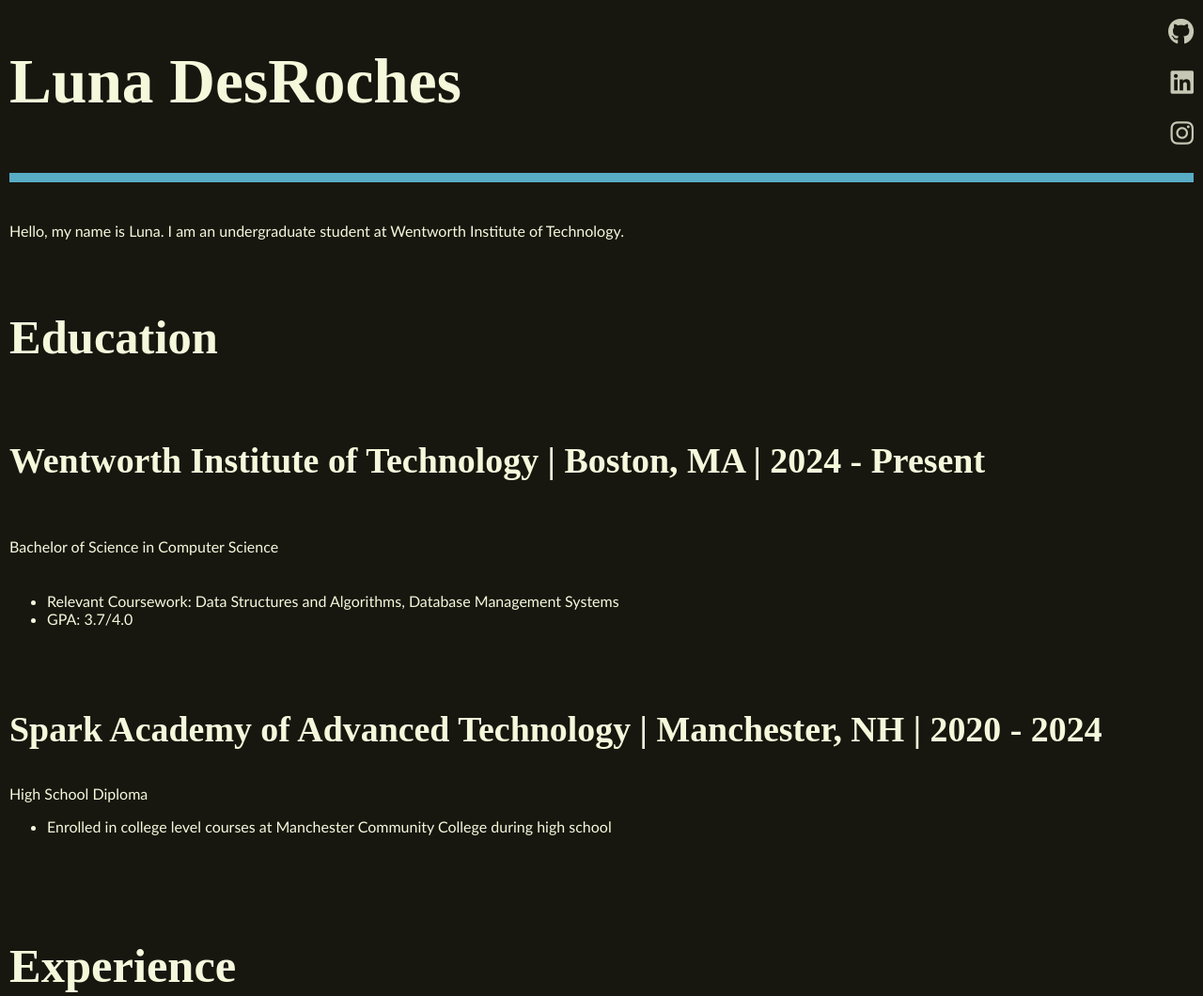
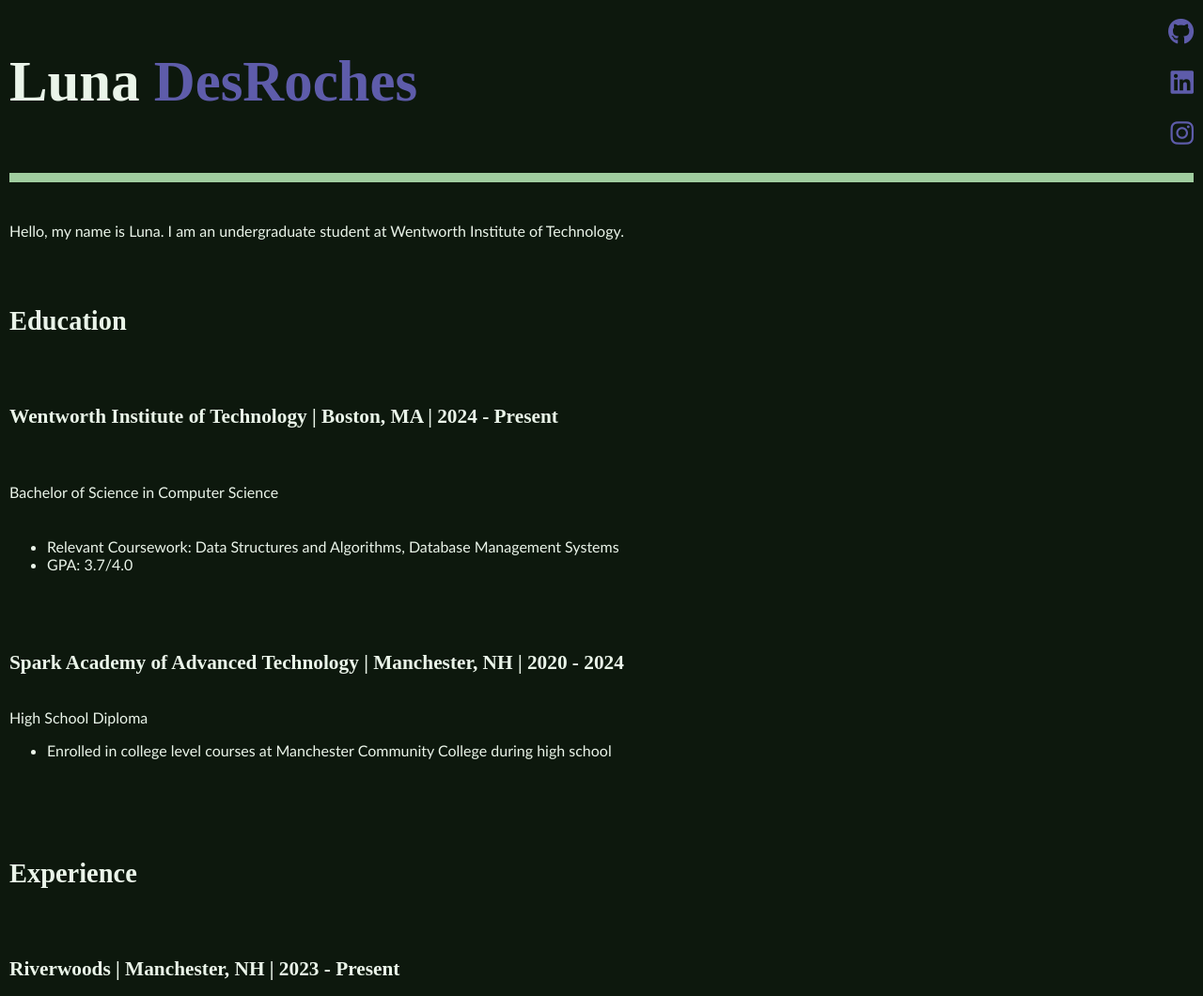
Before and after one commit to desrochesl/portfolio, a plain HTML site: page index.html in a window 1280 px wide. Shown: the top 1060 px of the page at 94% size. Drawn offline with Linux system fonts and the light colour scheme; a web font is replaced by a local one.

Commit message:
💄 Changed font size and colors (again again)

```diff
--- a/index.css
+++ b/index.css
@@ -23,7 +23,7 @@ html {
 /* 16px */
 
 h1 {
-    font-size: 4.21rem;
+    font-size: 3.8rem;
     /* 67.36px */
 }
 
@@ -66,11 +66,11 @@ body {
     align-items: flex-start;
 
     /* Colors */
-    --text: #f6f8dc;
-    --background: #17170f;
-    --primary: #c7c7b5;
-    --secondary: #466548;
-    --accent: #58acc5;
+    --text: #eaf4e9;
+    --background: #0d180d;
+    --primary: #a0cd9f;
+    --secondary: #3d5875;
+    --accent: #5e5caa;
 }
 
 h1 {
@@ -94,22 +94,27 @@ div {
     justify-content: space-between;
     width: 100%;
     margin-bottom: 10px;
-    border-bottom: 10px solid var(--accent);
+    border-bottom: 10px solid var(--primary);
 }
 
 /* Social Media Icons */
 .social-media {
     display: flex;
-    flex-direction: column;   /* make icons a column */
-    align-items: flex-end;    /* align the column to the right edge of the header */
-    justify-content: center;  /* vertically center inside the header row */
-    gap: 8px;                 /* spacing between icons */
+    flex-direction: column;
+    /* make icons a column */
+    align-items: flex-end;
+    /* align the column to the right edge of the header */
+    justify-content: center;
+    /* vertically center inside the header row */
+    gap: 8px;
+    /* spacing between icons */
 }
 
 .social-media a {
     text-decoration: none;
-    color: var(--primary);
-    margin: 6px 0;            /* vertical spacing between stacked icons */
+    color: var(--accent);
+    margin: 6px 0;
+    /* vertical spacing between stacked icons */
     font-size: 1.75em;
 }
 
@@ -119,12 +124,14 @@ div {
 
 .social-media a:hover i {
     transform: translateY(-4.5%);
-    color: var(--accent);
+    color: var(--primary);
 }
+
 /* End Social Media */
 
 div.introduction {
     margin: 10px 0;
+    background-color: var(--background);
 }
 
 
--- a/index.html
+++ b/index.html
@@ -12,7 +12,7 @@
 <body>
   <div class="header">
     <div class="name">
-      <h1>Luna DesRoches</h1>
+      <h1>Luna<span style="color: var(--accent);"> DesRoches</span> </h1>
     </div>
     <div class="social-media">
       <a href="/github"><i class="fab fa-github"></i></a>
@@ -28,15 +28,15 @@
 
 
   <div class="Education">
-    <h2>Education</h2>
-    <h3>Wentworth Institute of Technology | Boston, MA | 2024 - Present</h3>
+    <h4>Education</h4>
+    <h5>Wentworth Institute of Technology | Boston, MA | 2024 - Present</h5>
     <p>Bachelor of Science in Computer Science
     <ul>
       <li>Relevant Coursework: Data Structures and Algorithms, Database Management Systems</li>
       <li>GPA: 3.7/4.0</li>
     </ul>
     <p>
-    <h3>Spark Academy of Advanced Technology | Manchester, NH | 2020 - 2024</h3>
+    <h5>Spark Academy of Advanced Technology | Manchester, NH | 2020 - 2024</h5>
     High School Diploma
     <ul>
       <li>Enrolled in college level courses at Manchester Community College during high school</li>
@@ -46,8 +46,8 @@
 
 
   <div class="Experience">
-    <h2>Experience</h2>
-    <h3>Riverwoods | Manchester, NH | 2023 - Present</h3>
+    <h4>Experience</h4>
+    <h5>Riverwoods | Manchester, NH | 2023 - Present</h5>
     <p>Kitchen Utility
     <ul>
       <li>Executed Techniques under direction of sous chefs</li>
```
